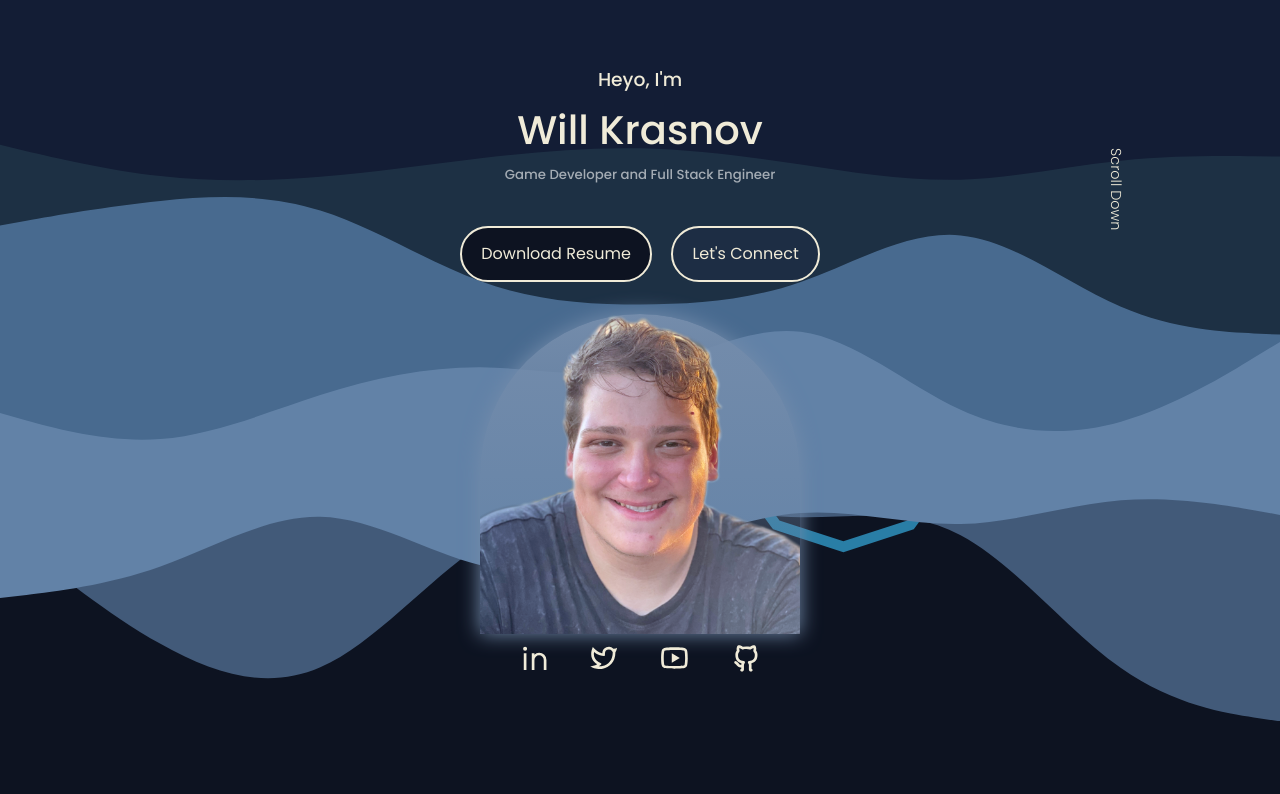
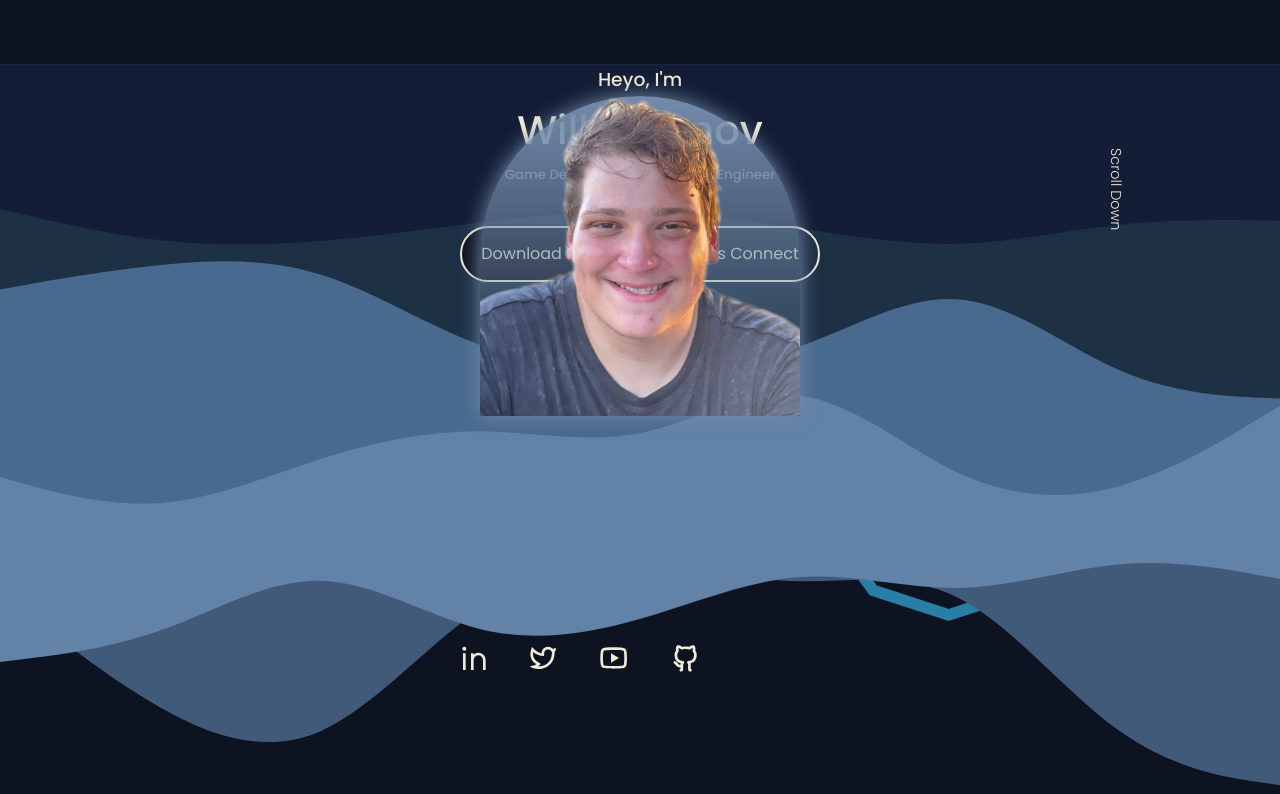
Before and after one commit to willkoman/portfolio, a React (Create React App) app: page / in a window 1280 px wide. Shown: the top 794 px of the page. Built offline with nearby package versions, Linux system fonts and the light colour scheme.

Commit message:
Update header.css

```diff
--- a/src/components/header/header.css
+++ b/src/components/header/header.css
@@ -1,35 +1,58 @@
+/* ======= Header Styling ======= */
 header {
-  padding-top: 0rem;
-  margin-top: 0rem;
+  padding-top: 0;
+  margin-top: 0;
   margin-bottom: 200px;
 
+  /* Remove fixed height to allow content to define height */
   height: auto;
   overflow: visible !important;
+
+  /* Ensure the header is positioned relative to contain absolutely positioned children */
+  position: relative;
 }
 
-.wavespantop{
+/* ======= Waves Span Top ======= */
+.wavespantop {
+  /* Maintain aspect ratio */
+  aspect-ratio: 540 / 304;
 
-  aspect-ratio: 540 /304 ;
+  /* Ensure full width for responsiveness */
+  width: 100%;
 
-  width: 100% !important;
+  /* Background Image Settings */
+  background-image: url('../../assets/layered-waves-haikei-top.svg');
   background-position: top;
   background-repeat: no-repeat;
-  background-size: cover;
+
+  /* Change from cover to contain or 100% auto to maintain aspect ratio */
+  background-size: contain; /* or use '100% auto' */
+
+  /* Positioning */
   position: absolute;
   top: 0;
+  left: 0; /* Ensure it spans from the left */
   z-index: -1;
 
+  /* Prevent overflow */
+  overflow: hidden;
 }
-.wavestop{
+
+/* ======= Waves Top Class ======= */
+.wavestop {
+  /* Since background-image is already set in .wavespantop, this might be redundant */
+  /* If .wavestop is a separate class, ensure it's used appropriately */
   background-image: url('../../assets/layered-waves-haikei-top.svg');
 }
 
+/* ======= Header Container ======= */
 .header__container {
   text-align: center;
   position: relative;
+  z-index: 1; /* Ensure it sits above the waves */
 }
 
-/*  ========== CTA ========== */
+/* ======= Call To Action (CTA) ======= */
 .cta {
   margin-top: 2.5rem;
   display: flex;
@@ -37,59 +60,45 @@ header {
   justify-content: center;
 }
 
-/*  ========== SOCIALS ========== */
-
+/* ======= Socials ======= */
 .header__socials {
   position: absolute;
   align-items: center;
   display: flex;
-  justify-items: center;
+  justify-content: center; /* Changed from justify-items to justify-content */
   flex-direction: row;
   gap: 1.2rem;
   left: 50%;
-  transform: translateX(-25%);
+  transform: translateX(-50%); /* Center horizontally */
   bottom: 350px;
-  top: 35rem;
+  top: 35rem; /* This might conflict with bottom; consider using one */
 
   z-index: 2;
   scale: 2;
-  -webkit-transform: translateX(-25%);
-  -moz-transform: translateX(-25%);
-  -ms-transform: translateX(-25%);
-  -o-transform: translateX(-25%);
+
+  /* Remove redundant vendor prefixes if not needed */
 }
 
+/* Hide paragraph text inside social links */
 .header__socials > a > p {
   font-size: 0;
 }
 
-/* .header__socials::after {
-    content: '';
-    width: 1px;
-    height: 2rem;
-    background: var(--color-primary);
-} */
-
-/*  ========== PHOTO ========== */
-
+/* ======= Photo Section ======= */
 .me {
   background: linear-gradient(var(--color-primary-variant), transparent);
   width: 20rem;
   height: 20rem;
   position: absolute;
-  left: calc(50% - 10rem);
-  margin-top: 2rem;
+  left: 50%;
+  top: 2rem; /* Changed from margin-top for better positioning */
+  transform: translateX(-50%); /* Center horizontally */
   border-radius: 12rem 12rem 0 0;
-  -webkit-border-radius: 12rem 12rem 0 0;
-  -moz-border-radius: 12rem 12rem 0 0;
-  -ms-border-radius: 12rem 12rem 0 0;
-  -o-border-radius: 12rem 12rem 0 0;
-  padding: 0rem 0rem 0rem 0rem;
-  -webkit-box-shadow: 0px 0px 20px 0px var(--color-primary-variant);
+  padding: 0;
+  box-shadow: 0px 0px 20px 0px var(--color-primary-variant);
 }
 
-/* ========= Scroll Down ========= */
-
+/* ======= Scroll Down Indicator ======= */
 .scroll__down {
   position: absolute;
   right: -2.3rem;
@@ -97,29 +106,32 @@ header {
   transform: rotate(90deg);
   font-weight: 300;
   font-size: 0.9rem;
-  -webkit-transform: rotate(90deg);
-  -moz-transform: rotate(90deg);
-  -ms-transform: rotate(90deg);
-  -o-transform: rotate(90deg);
 }
 
+/* ======= Media Queries ======= */
 @media screen and (min-width: 1150px) {
   header {
-    height: 400px;
+    /* Removed fixed height to allow auto */
+    /* height: 400px; */
+    margin-bottom: 200px; /* Ensure margin is consistent */
   }
 
   .header__socials {
     top: 600px;
+    /* Consider removing 'bottom' if using 'top' */
   }
 }
 
 @media screen and (max-width: 1149px) {
   header {
-    height: 350px;
+    /* Removed fixed height to allow auto */
+    /* height: 350px; */
+    margin-bottom: 200px;
   }
 
   .header__socials {
     top: 650px;
+    /* Consider removing 'bottom' if using 'top' */
   }
 }
 
```
